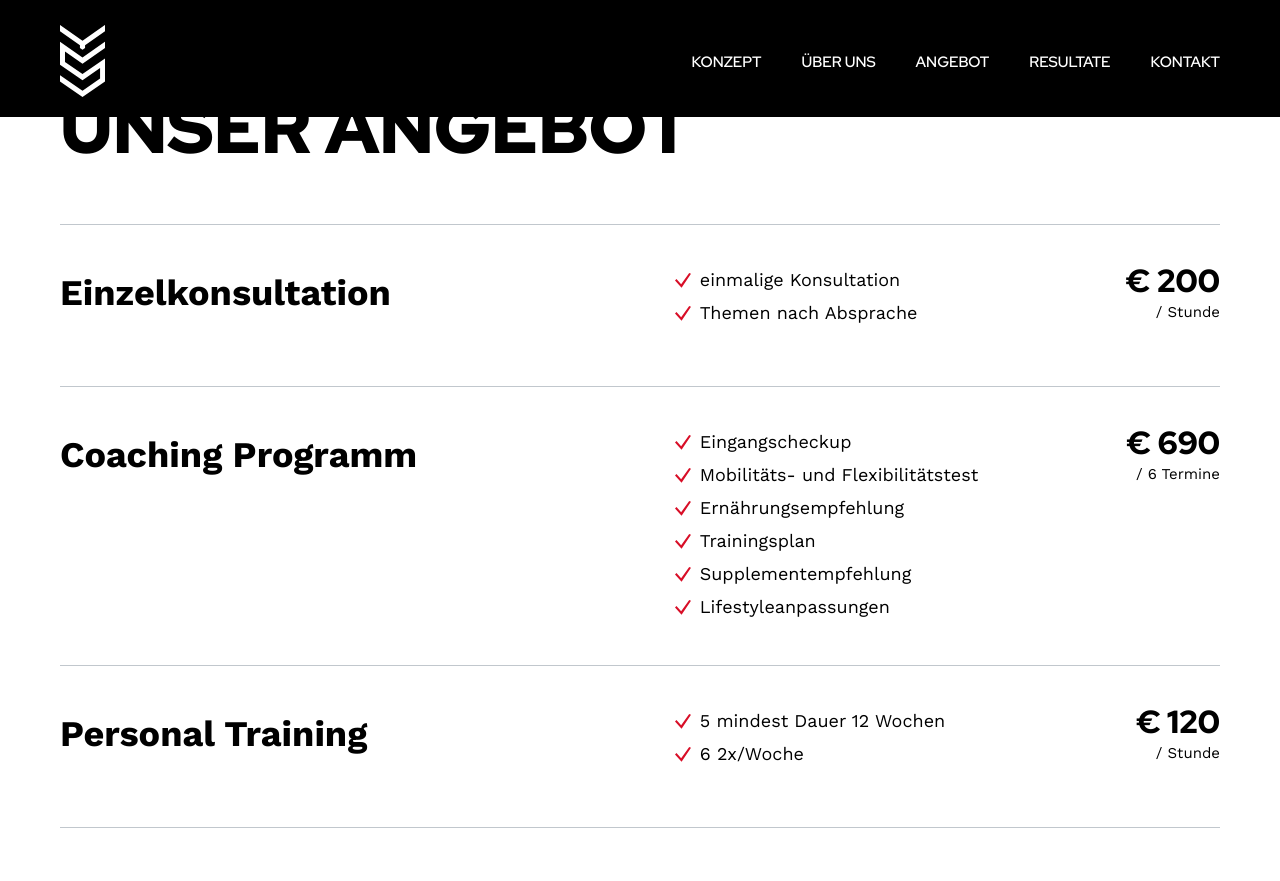
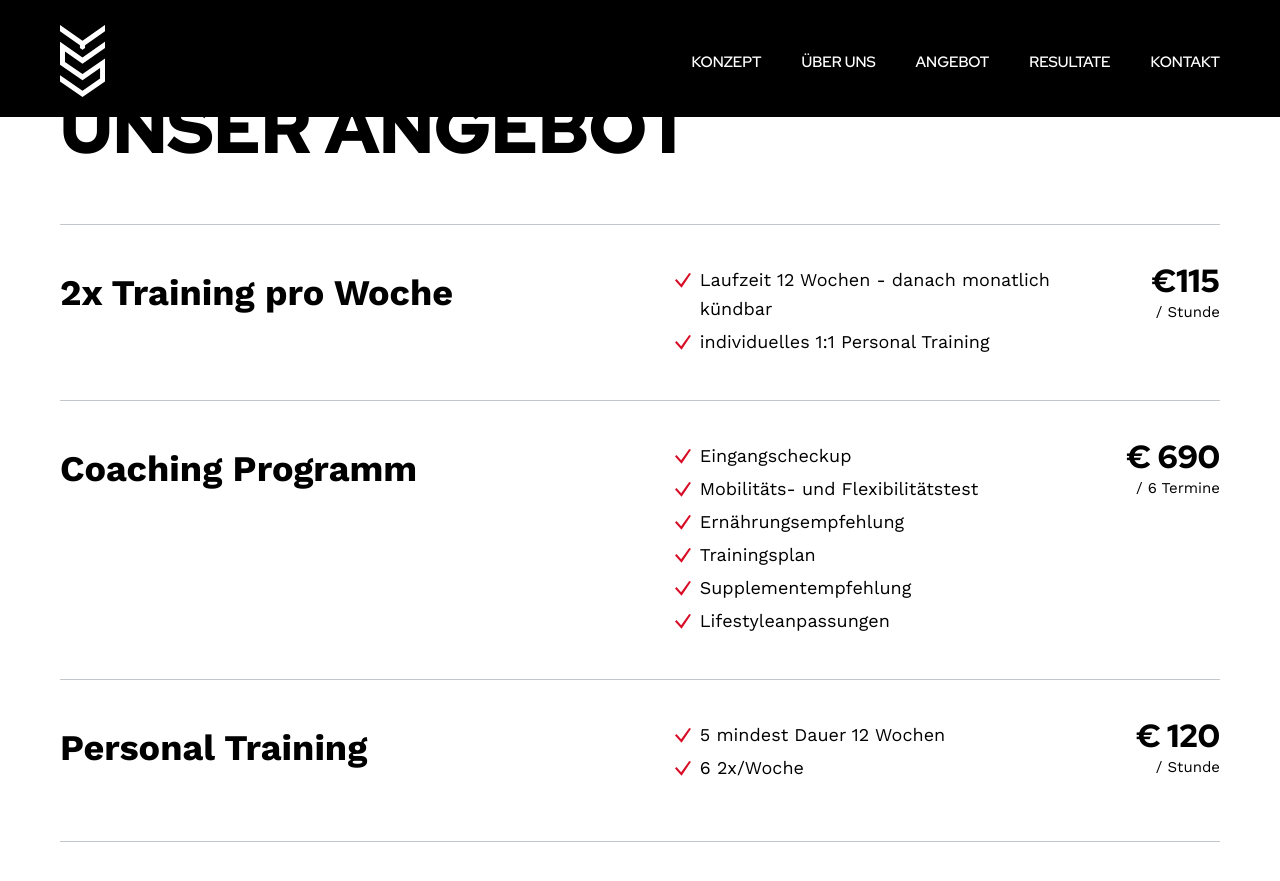
Before and after one commit to yspt-de/www, a Jekyll site: the page built from index.markdown, in a window 1280 px wide and 900 px high, scrolled down 3176 px. Shown: the top 881 px of the window. Built offline with Jekyll 4.4.1, drawn with Linux system fonts in a browser that asks for light colours.

Commit message:
Update from Forestry.io Yusuf Shafiq updated index.markdown

```diff
--- a/index.markdown
+++ b/index.markdown
@@ -42,12 +42,12 @@ about-text: |-
   Wenn du bereit bist deine Erfolgsgeschichte zu schreiben und erfolgsorientiertes Personal Training erleben möchtest, freue ich mich dich kennen zu lernen.
 services-h2: UNSER ANGEBOT
 services:
-- title: Einzelkonsultation
-  price: "€ 200"
+- title: 2x Training pro Woche
+  price: "€115"
   price-einheit: Stunde
   usps:
-  - einmalige Konsultation
-  - Themen nach Absprache
+  - Laufzeit 12 Wochen - danach monatlich kündbar
+  - individuelles 1:1 Personal Training
 - title: Coaching Programm
   price: "€ 690"
   price-einheit: 6 Termine
```
